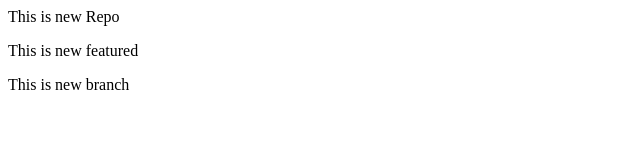
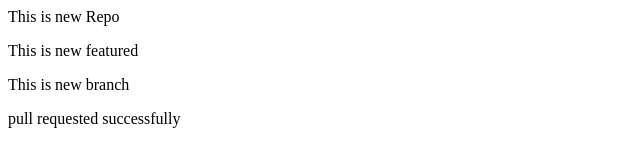
Before and after one commit to Bhushan0001/Repolocal, a plain HTML site: page index.html in a window 1280 px wide. Shown: the whole page, without its empty margins (0-640 px from the left). Drawn offline with Linux system fonts and the light colour scheme.

Commit message:
Update index.html

```diff
--- a/index.html
+++ b/index.html
@@ -1,3 +1,4 @@
 <p>This is new Repo</p>
 <p>This is new featured </p>
 <p>This is new branch</p>
+<p>pull requested successfully</p>
```
